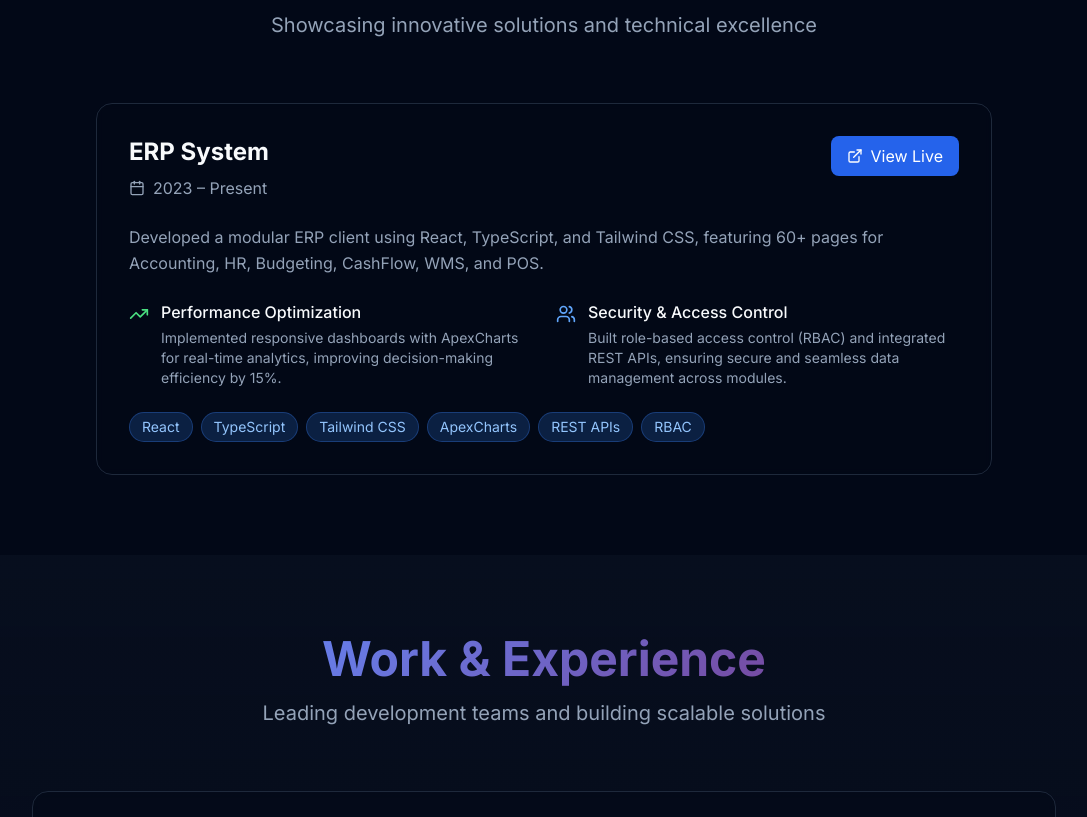
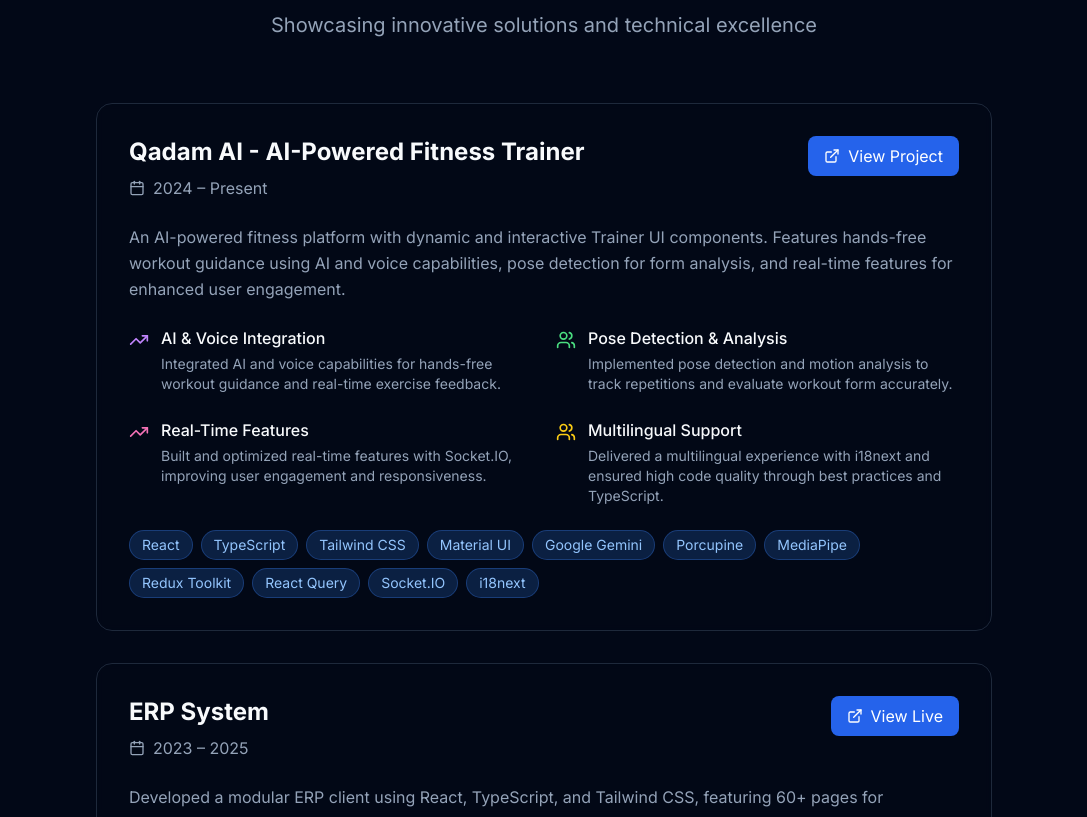
Before and after one commit to Habibulloh08/portfolio, a Next.js app: page / in a window 1280 px wide. Shown: the part 1983-2800 px from the top of the page, without its empty margins (96-1183 px from the left). Built offline with nearby package versions, Linux system fonts and the light colour scheme.

Commit message:
feat: add Qadam AI project details and enhance skills section with real-time management technologies

```diff
--- a/components/projects-section.tsx
+++ b/components/projects-section.tsx
@@ -20,10 +20,90 @@ export function ProjectsSection() {
             <div className="p-8">
               <div className="flex items-start justify-between mb-6">
                 <div>
+                  <h3 className="text-2xl font-bold text-foreground mb-2">Qadam AI - AI-Powered Fitness Trainer</h3>
+                  <p className="text-muted-foreground flex items-center">
+                    <Calendar className="w-4 h-4 mr-2" />
+                    2024 – Present
+                  </p>
+                </div>
+                <a
+                  href="https://t.me/qadampodbot"
+                  target="_blank"
+                  rel="noopener noreferrer"
+                  className="flex items-center px-4 py-2 bg-blue-600 text-white rounded-lg hover:bg-blue-700 transition-colors duration-200"
+                >
+                  <ExternalLink className="w-4 h-4 mr-2" />
+                  View Project
+                </a>
+              </div>
+
+              <p className="text-muted-foreground mb-6 leading-relaxed">
+                An AI-powered fitness platform with dynamic and interactive Trainer UI components. Features hands-free workout guidance using AI and voice capabilities, pose detection for form analysis, and real-time features for enhanced user engagement.
+              </p>
+
+              <div className="grid grid-cols-1 md:grid-cols-2 gap-6 mb-6">
+                <div className="flex items-start">
+                  <TrendingUp className="w-5 h-5 text-purple-400 mr-3 mt-1 flex-shrink-0" />
+                  <div>
+                    <h4 className="text-foreground font-medium mb-1">AI & Voice Integration</h4>
+                    <p className="text-muted-foreground text-sm">
+                      Integrated AI and voice capabilities for hands-free workout guidance and real-time exercise feedback.
+                    </p>
+                  </div>
+                </div>
+
+                <div className="flex items-start">
+                  <Users className="w-5 h-5 text-green-400 mr-3 mt-1 flex-shrink-0" />
+                  <div>
+                    <h4 className="text-foreground font-medium mb-1">Pose Detection & Analysis</h4>
+                    <p className="text-muted-foreground text-sm">
+                      Implemented pose detection and motion analysis to track repetitions and evaluate workout form accurately.
+                    </p>
+                  </div>
+                </div>
+
+                <div className="flex items-start">
+                  <TrendingUp className="w-5 h-5 text-pink-400 mr-3 mt-1 flex-shrink-0" />
+                  <div>
+                    <h4 className="text-foreground font-medium mb-1">Real-Time Features</h4>
+                    <p className="text-muted-foreground text-sm">
+                      Built and optimized real-time features with Socket.IO, improving user engagement and responsiveness.
+                    </p>
+                  </div>
+                </div>
+
+                <div className="flex items-start">
+                  <Users className="w-5 h-5 text-yellow-400 mr-3 mt-1 flex-shrink-0" />
+                  <div>
+                    <h4 className="text-foreground font-medium mb-1">Multilingual Support</h4>
+                    <p className="text-muted-foreground text-sm">
+                      Delivered a multilingual experience with i18next and ensured high code quality through best practices and TypeScript.
+                    </p>
+                  </div>
+                </div>
+              </div>
+
+              <div className="flex flex-wrap gap-2">
+                {["React", "TypeScript", "Tailwind CSS", "Material UI", "Google Gemini", "Porcupine", "MediaPipe", "Redux Toolkit", "React Query", "Socket.IO", "i18next"].map((tech) => (
+                  <span
+                    key={tech}
+                    className="px-3 py-1 bg-blue-500/20 text-blue-600 dark:text-blue-300 rounded-full text-sm border border-blue-500/30"
+                  >
+                    {tech}
+                  </span>
+                ))}
+              </div>
+            </div>
+          </div>
+
+          <div className="bg-card/50 backdrop-blur-sm rounded-2xl overflow-hidden border border-border card-hover">
+            <div className="p-8">
+              <div className="flex items-start justify-between mb-6">
+                <div>
                   <h3 className="text-2xl font-bold text-foreground mb-2">ERP System</h3>
                   <p className="text-muted-foreground flex items-center">
                     <Calendar className="w-4 h-4 mr-2" />
-                    2023 – Present
+                    2023 – 2025
                   </p>
                 </div>
                 <a
--- a/components/skills-section.tsx
+++ b/components/skills-section.tsx
@@ -40,6 +40,11 @@ const technicalSkills = [
   {
     category: "Architecture & Patterns",
     skills: ["REST APIs", "Repository Pattern", "SOLID", "DRY", "Clean Architecture"],
+    icon: Code,
+  },
+  {
+    category: "Real-time & State Management",
+    skills: ["Socket.IO", "Redux Toolkit", "Zustand", "React Query"],
     icon: Code,
   },
 ]
```
